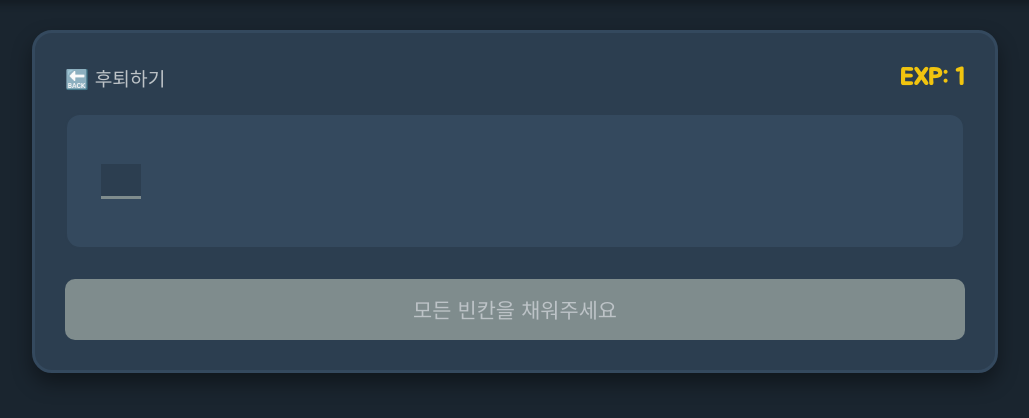
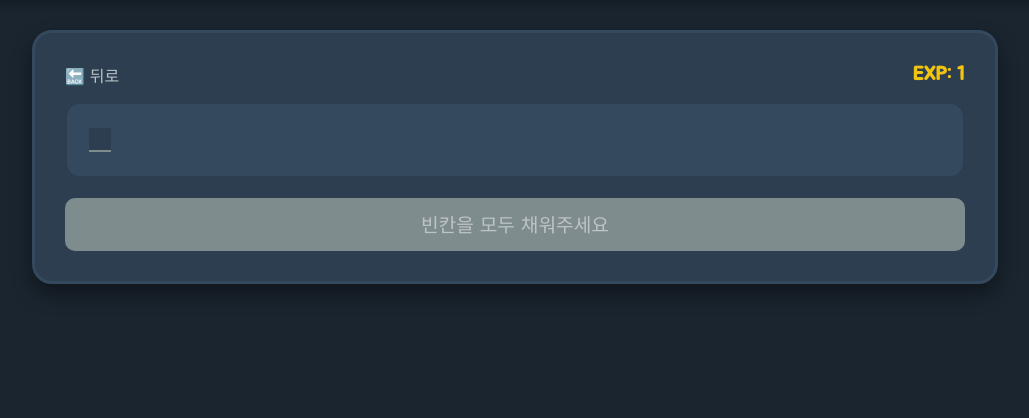
Before and after one commit to pky060921-debug/law, a Flask app: template templates/dungeon_play.html in a window 1280 px wide. Shown: the part 67-485 px from the top of the page, without its empty margins (125-1154 px from the left). Run offline with Flask 3, Linux system fonts and the light colour scheme; the visitor is signed in with stand-in values (Sample User, id 1); the template is opened without the code that fills it: most values are stand-ins (such as "Sample title", 1, 10 or a date in 2020).

Commit message:
Update dungeon_play.html

```diff
--- a/templates/dungeon_play.html
+++ b/templates/dungeon_play.html
@@ -2,14 +2,19 @@
 
 {% block content %}
 <style>
-    /* [편집/게임 영역 스타일 개선] */
+    /* [게임 영역 스타일 - 밀도 높임] */
     .play-area {
         background: #34495e;
-        padding: 30px;
+        padding: 20px; /* 패딩 줄임 */
         border-radius: 15px;
         border: 2px solid #2c3e50;
-        line-height: 3.2; /* 줄간격 넓게 */
-        font-size: 1.4rem; /* 글씨 크게 */
+
+        /* [핵심 수정] 글씨와 간격 대폭 축소 */
+        line-height: 1.8;       /* 줄 간격 (3.2 -> 1.8) */
+        font-size: 1.1rem;      /* 글씨 크기 (1.4 -> 1.1) */
+        letter-spacing: -0.5px; /* 자간 좁힘 */
+        word-spacing: -1px;     /* 어절 간격 좁힘 */
+
         text-align: left;
         word-break: keep-all;
         color: #ecf0f1;
@@ -18,8 +23,8 @@
     /* 편집 모드 단어 */
     .edit-token {
         cursor: pointer;
-        padding: 4px 8px;
-        border-radius: 6px;
+        padding: 1px 3px; /* 토큰 여백 최소화 */
+        border-radius: 4px;
         border: 1px solid transparent;
         transition: 0.2s;
         display: inline-block;
@@ -29,89 +34,96 @@
         border-color: #f39c12;
     }
     .edit-token.selected {
-        background: #e74c3c; /* 선택시 붉은색 (히어로 느낌) */
+        background: #e74c3c;
         color: #fff;
         font-weight: bold;
-        box-shadow: 0 4px 0 #c0392b;
-        transform: translateY(-2px);
+        box-shadow: 0 2px 0 #c0392b; /* 그림자 축소 */
+        transform: translateY(-1px);
     }
 
-    /* 정적 텍스트 (조사, 문장부호 등) - 가독성 높임 */
     .static-text {
-        color: #bdc3c7; /* 밝은 회색으로 변경 */
+        color: #bdc3c7;
         font-weight: normal;
-        margin: 0 1px;
+        margin: 0; /* 불필요한 여백 제거 */
     }
 
     /* 입력창 스타일 */
     .quiz-input {
         background: #2c3e50;
         border: none;
-        border-bottom: 3px solid #7f8c8d;
-        color: #f1c40f; /* 입력 글씨 노란색 */
+        border-bottom: 2px solid #7f8c8d; /* 밑줄 두께 축소 */
+        color: #f1c40f;
         text-align: center;
-        font-size: 1.4rem;
+
+        /* 입력창 글씨도 본문과 맞춤 */
+        font-size: 1.1rem;
         font-weight: bold;
-        padding: 2px 0;
-        margin: 0 4px;
+        padding: 0;
+        margin: 0 2px;
+        height: 1.4rem; /* 높이 고정 */
+
         font-family: 'Jua', sans-serif;
         transition: 0.2s;
+        max-width: 100%;
     }
-    .quiz-input:focus {
-        outline: none;
-        border-bottom-color: #f1c40f;
-        background: #233140;
-    }
-    .quiz-input.correct {
-        border-bottom-color: #2ecc71;
-        color: #2ecc71;
-        background: transparent;
-    }
-    .quiz-input.error {
-        border-bottom-color: #e74c3c;
-        color: #e74c3c;
-        background: rgba(231, 76, 60, 0.1);
-        animation: shake 0.3s;
-    }
+    .quiz-input:focus { outline: none; border-bottom-color: #f1c40f; background: #233140; }
+    .quiz-input.correct { border-bottom-color: #2ecc71; color: #2ecc71; background: transparent; }
+    .quiz-input.error { border-bottom-color: #e74c3c; color: #e74c3c; background: rgba(231, 76, 60, 0.1); animation: shake 0.3s; }
 
     /* 정답 힌트 말풍선 */
     .answer-hint {
         display: none;
         position: absolute;
-        top: -45px; left: 50%; transform: translateX(-50%);
+        top: -30px; /* 위치 조정 */
+        left: 50%; transform: translateX(-50%);
         background: #e74c3c; color: white;
-        padding: 5px 10px; border-radius: 8px;
-        font-size: 1rem; white-space: nowrap; z-index: 100;
-        box-shadow: 0 4px 10px rgba(0,0,0,0.3);
-        border: 2px solid white;
+        padding: 2px 6px; border-radius: 6px;
+        font-size: 0.8rem; /* 힌트 글씨 축소 */
+        white-space: nowrap; z-index: 100;
+        box-shadow: 0 2px 5px rgba(0,0,0,0.3);
+        border: 1px solid white;
     }
     .input-wrapper { position: relative; display: inline-block; }
     .input-wrapper.show-hint .answer-hint { display: block; }
 
-    /* 버튼 스타일 */
     .btn-action {
         width: 100%;
-        padding: 15px;
-        font-size: 1.3rem;
+        padding: 12px; /* 버튼 높이 약간 축소 */
+        font-size: 1.2rem;
         font-family: 'Black Han Sans';
         border: none;
         border-radius: 10px;
         cursor: pointer;
-        margin-top: 30px;
+        margin-top: 20px;
         transition: 0.2s;
     }
-    .btn-blue { background: #3498db; color: white; box-shadow: 0 5px 0 #2980b9; }
+    .btn-blue { background: #3498db; color: white; box-shadow: 0 4px 0 #2980b9; }
     .btn-blue:hover { transform: translateY(2px); box-shadow: 0 2px 0 #2980b9; }
 
-    @keyframes shake { 0%,100%{transform:translateX(0);} 25%{transform:translateX(-5px);} 75%{transform:translateX(5px);} }
+    @keyframes shake { 0%,100%{transform:translateX(0);} 25%{transform:translateX(-3px);} 75%{transform:translateX(3px);} }
+
+    /* [모바일 반응형 추가 축소] */
+    @media (max-width: 768px) {
+        .play-area {
+            font-size: 1rem;    /* 1.15 -> 1.0 */
+            line-height: 1.6;   /* 2.2 -> 1.6 (줄간격 매우 좁게) */
+            padding: 15px;
+        }
+        .quiz-input {
+            font-size: 1rem;
+            max-width: 100px;
+        }
+        .edit-token {
+            padding: 0 2px;
+        }
+    }
 </style>
 
 <div style="text-align: center;">
     {% if edit_mode %}
-        <h2 style="color: #f39c12;">✏️ 작전 설계 (빈칸 만들기)</h2>
-        <p style="color:#bdc3c7; font-size:1.1rem; margin-bottom:20px;">
-            클릭하여 빈칸으로 만들 단어를 선택하세요.<br>
-            (문장부호와 조사는 자동으로 분리되어 선택되지 않습니다.)
+        <h3 style="color: #f39c12; margin-top:0;">✏️ 빈칸 만들기</h3>
+        <p style="color:#bdc3c7; font-size:0.9rem; margin-bottom:15px;">
+            단어를 터치하여 빈칸을 만드세요.
         </p>
 
         <div id="edit-board" class="play-area"></div>
@@ -119,14 +131,14 @@
         <form method="POST" id="edit-form">
             <input type="hidden" name="edited_content" id="edited_content">
             <button type="button" class="btn-action btn-blue" onclick="submitEdit()">
-                설정 완료! 작전 개시 🚀
+                작전 개시 🚀
             </button>
         </form>
 
     {% else %}
-        <div style="display:flex; justify-content:space-between; align-items:center; margin-bottom:20px;">
-            <a href="/dungeon" style="text-decoration:none; color:#bdc3c7; font-size:1.2rem;">🔙 후퇴하기</a>
-            <div style="font-size:1.5rem; color:#f1c40f; font-weight:bold;">EXP: <span id="xp-display">{{ session['xp'] }}</span></div>
+        <div style="display:flex; justify-content:space-between; align-items:center; margin-bottom:15px;">
+            <a href="/dungeon" style="text-decoration:none; color:#bdc3c7; font-size:1rem;">🔙 뒤로</a>
+            <div style="font-size:1.2rem; color:#f1c40f; font-weight:bold;">EXP: <span id="xp-display">{{ session['xp'] }}</span></div>
         </div>
 
         <div class="play-area" id="game-board">
@@ -138,7 +150,7 @@
                         <span class="answer-hint">{{ targets[part.id] }}</span>
                         <input type="text" class="quiz-input"
                                data-answer="{{ targets[part.id] }}"
-                               style="width:{{ targets[part.id]|length * 20 + 20 }}px;"
+                               style="width:{{ targets[part.id]|length * 12 + 10 }}px;"
                                autocomplete="off">
                     </span>
                 {% endif %}
@@ -154,7 +166,7 @@
 
         <button id="submit-btn" class="btn-action" onclick="checkFinal()" disabled
                 style="background:#7f8c8d; color:#bdc3c7; cursor:not-allowed; box-shadow:none;">
-            모든 빈칸을 채워주세요
+            빈칸을 모두 채워주세요
         </button>
     {% endif %}
 </div>
@@ -164,7 +176,7 @@
        [스크립트 로직]
        ========================================= */
 
-    // [A] 편집 모드 로직 (버그 수정됨)
+    // [A] 편집 모드 로직
     {% if edit_mode %}
         const rawContent = `{{ raw_content | safe }}`;
         const editBoard = document.getElementById('edit-board');
@@ -177,28 +189,21 @@
 
             paragraphs.forEach(para => {
                 if (!para.trim()) return;
-                html += '<div style="margin-bottom:20px;">';
+                html += '<div style="margin-bottom:10px;">'; // 문단 간격도 축소
 
-                // 1. 공백(어절) 단위로 먼저 나눔
                 const chunks = para.split(/\s+/);
 
                 chunks.forEach(chunk => {
-                    // [핵심 수정] 한글/영어/숫자가 "아닌" 모든 문자를 구분자로 사용
-                    // 즉, · . , ( ) [ ] 등의 모든 기호가 분리됨
                     const subTokens = chunk.split(/([^가-힣a-zA-Z0-9]+)/);
 
                     subTokens.forEach(token => {
                         if (!token) return;
-
-                        // 한글, 영어, 숫자가 하나라도 있으면 "단어"로 취급
                         const isWord = /[가-힣a-zA-Z0-9]/.test(token);
 
                         if (!isWord) {
-                            // 특수문자/기호 -> 선택 불가
                             tokenList.push({ text: token, type: 'static', selected: false });
                             html += `<span class="static-text">${token}</span>`;
                         } else {
-                            // 단어 -> 조사 분리 로직 수행
                             let core = token;
                             let suffix = "";
                             const particles = ['으로', '에서', '부터', '까지', '은', '는', '이', '가', '을', '를', '에', '의', '와', '과', '로', '도', '만'];
@@ -211,12 +216,10 @@
                                 }
                             }
 
-                            // 핵심 단어 (선택 가능)
                             const idx = tokenList.length;
                             tokenList.push({ text: core, type: 'word', selected: false });
                             html += `<span class="edit-token" onclick="toggleToken(${idx}, this)">${core}</span>`;
 
-                            // 분리된 조사 (선택 불가)
                             if (suffix) {
                                 tokenList.push({ text: suffix, type: 'static', selected: false });
                                 html += `<span class="static-text">${suffix}</span>`;
@@ -224,7 +227,6 @@
                         }
                     });
 
-                    // 어절 사이 띄어쓰기 복원
                     tokenList.push({ text: ' ', type: 'space', selected: false });
                     html += ' ';
                 });
@@ -303,14 +305,13 @@
             currentXP += amount;
             xpDisplay.innerText = currentXP;
 
-            // 시각 효과
             const effect = document.createElement('span');
             effect.innerText = amount > 0 ? `+${amount}` : amount;
             effect.style.position = 'fixed';
             effect.style.color = amount > 0 ? '#2ecc71' : '#e74c3c';
             effect.style.fontWeight = 'bold';
-            effect.style.fontSize = '2rem';
-            effect.style.textShadow = '2px 2px 0 #000';
+            effect.style.fontSize = '1.5rem'; // 효과 글씨도 약간 줄임
+            effect.style.textShadow = '1px 1px 0 #000';
             effect.style.zIndex = '9999';
 
             const rect = xpDisplay.getBoundingClientRect();
@@ -333,7 +334,7 @@
                 submitBtn.style.background = "#2ecc71";
                 submitBtn.style.color = "white";
                 submitBtn.style.cursor = "pointer";
-                submitBtn.style.boxShadow = "0 5px 0 #27ae60";
+                submitBtn.style.boxShadow = "0 4px 0 #27ae60";
                 submitBtn.innerText = "🎉 미션 성공! 보상 획득";
             }
         }
```
